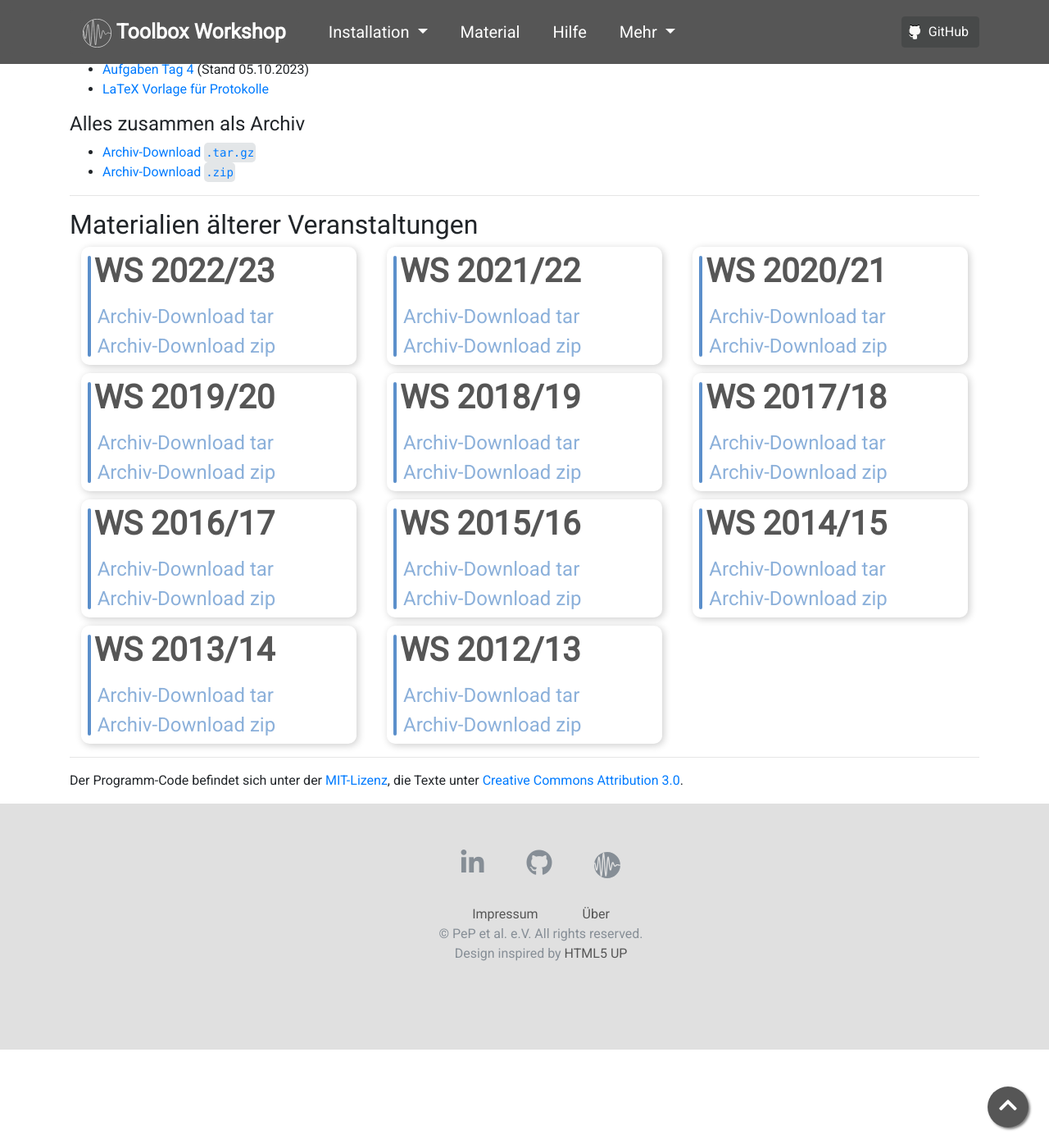
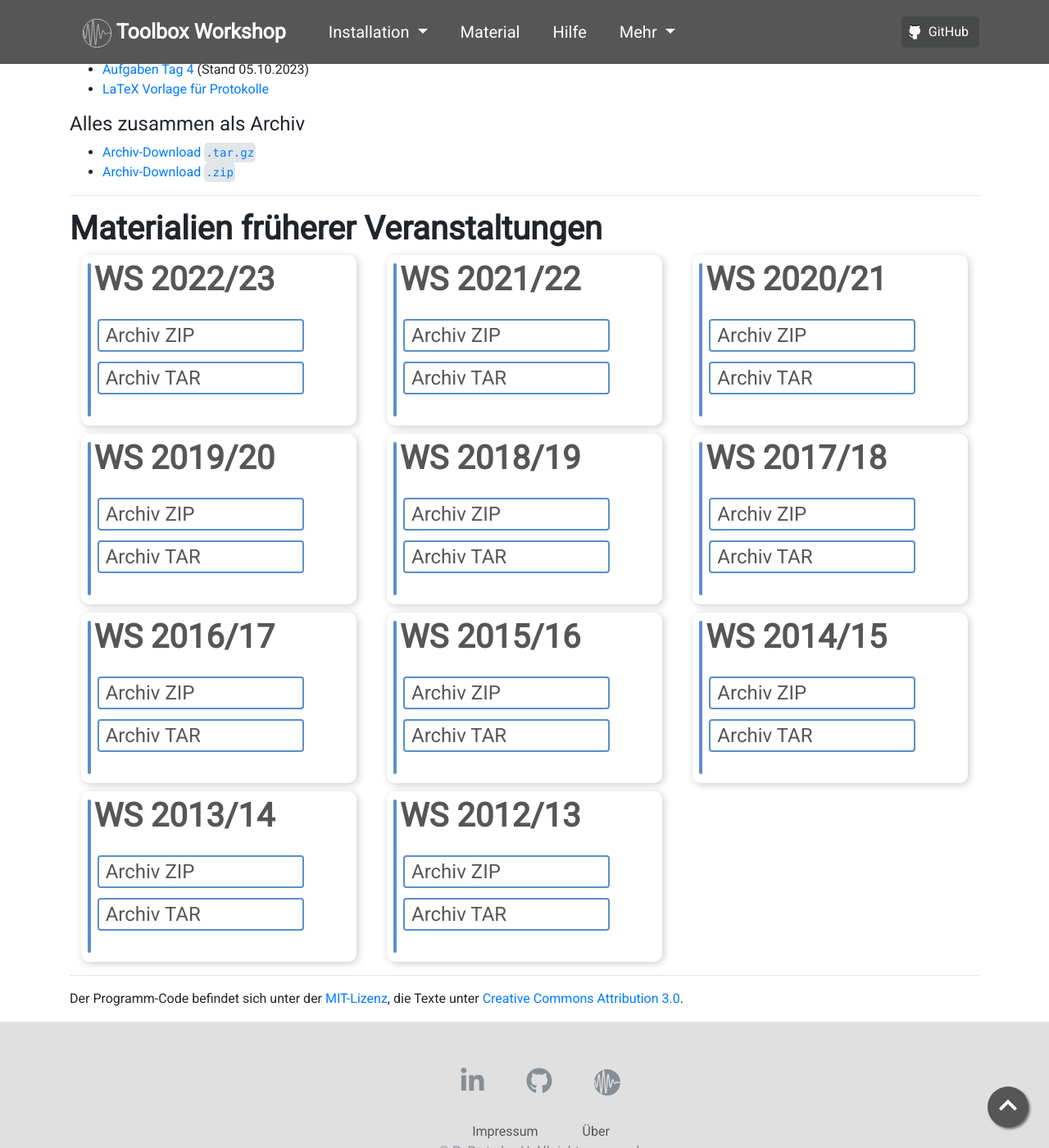
Before and after one commit to pep-dortmund/homepage-toolbox, a Jekyll site: the page built from archive.md, in a window 1280 px wide and 1400 px high, scrolled down 1388 px. Shown: the whole window at 82% size. Built offline with Jekyll 4.4.1, drawn with Linux system fonts in a browser that asks for light colours; nearby versions of some CDN libraries.

Commit message:
update archive cards
now both zip and tar ball download are working
seperate listing
each has its own download button to interact with

```diff
--- a/archive.md
+++ b/archive.md
@@ -83,107 +83,65 @@ description: Hier befinden sich die Materialien vergangener Veranstaltungen.
 
 ---
 
-## Materialien älterer Veranstaltungen
+# Materialien früherer Veranstaltungen
+
 
 <div class="archive-grid">
-  <div class="grid-item">
-    <div class="archive-card">
-      <div class="archive-title">WS 2022/23</div>
-      <div class="archive-body"> tar</div>
-      <a href="/files/archive/2022.tar.gz" class="archive-dl"></a>
-      <div class="archive-body"> zip</div>
-      <a href="/files/archive/2022.zip" class="archive-dl"></a>
-    </div>
+  <!-- Add more cards as needed -->
+  <div class="archive-card">
+    <div class="archive-title">WS 2022/23</div>
+    <a href="/files/archive/2022.zip" class="download-btn">Archiv ZIP</a>
+    <a href="/files/archive/2022.tar.gz" class="download-btn">Archiv TAR</a>
   </div>
-  <div class="grid-item">
-    <div class="archive-card">
-      <div class="archive-title">WS 2021/22</div>
-      <div class="archive-body"> tar</div>
-      <a href="/files/archive/2021.tar.gz" class="archive-dl"></a>
-      <div class="archive-body"> zip</div>
-      <a href="/files/archive/2021.zip" class="archive-dl"></a>
-    </div>
+  <div class="archive-card">
+    <div class="archive-title">WS 2021/22</div>
+    <a href="/files/archive/2021.zip" class="download-btn">Archiv ZIP</a>
+    <a href="/files/archive/2021.tar.gz" class="download-btn">Archiv TAR</a>
   </div>
-  <div class="grid-item">
-    <div class="archive-card">
-      <div class="archive-title">WS 2020/21</div>
-      <div class="archive-body"> tar</div>
-      <a href="/files/archive/2020.tar.gz" class="archive-dl"></a>
-      <div class="archive-body"> zip</div>
-      <a href="/files/archive/2020.zip" class="archive-dl"></a>
-    </div>
+  <div class="archive-card">
+    <div class="archive-title">WS 2020/21</div>
+    <a href="/files/archive/2020.zip" class="download-btn">Archiv ZIP</a>
+    <a href="/files/archive/2020.tar.gz" class="download-btn">Archiv TAR</a>
   </div>
-  <div class="grid-item">
-    <div class="archive-card">
-      <div class="archive-title">WS 2019/20</div>
-      <div class="archive-body"> tar</div>
-      <a href="/files/archive/2019.tar.gz" class="archive-dl"></a>
-      <div class="archive-body"> zip</div>
-      <a href="/files/archive/2019.zip" class="archive-dl"></a>
-    </div>
+  <div class="archive-card">
+    <div class="archive-title">WS 2019/20</div>
+    <a href="/files/archive/2019.zip" class="download-btn">Archiv ZIP</a>
+    <a href="/files/archive/2019.tar.gz" class="download-btn">Archiv TAR</a>
   </div>
-  <div class="grid-item">
-    <div class="archive-card">
-      <div class="archive-title">WS 2018/19</div>
-      <div class="archive-body"> tar</div>
-      <a href="/files/archive/2018.tar.gz" class="archive-dl"></a>
-      <div class="archive-body"> zip</div>
-      <a href="/files/archive/2018.zip" class="archive-dl"></a>
-    </div>
+  <div class="archive-card">
+    <div class="archive-title">WS 2018/19</div>
+    <a href="/files/archive/2018.zip" class="download-btn">Archiv ZIP</a>
+    <a href="/files/archive/2018.tar.gz" class="download-btn">Archiv TAR</a>
   </div>
-  <div class="grid-item">
-    <div class="archive-card">
-      <div class="archive-title">WS 2017/18</div>
-      <div class="archive-body"> tar</div>
-      <a href="/files/archive/2017.tar.gz" class="archive-dl"></a>
-      <div class="archive-body"> zip</div>
-      <a href="/files/archive/2017.zip" class="archive-dl"></a>
-    </div>
+  <div class="archive-card">
+    <div class="archive-title">WS 2017/18</div>
+    <a href="/files/archive/2017.zip" class="download-btn">Archiv ZIP</a>
+    <a href="/files/archive/2017.tar.gz" class="download-btn">Archiv TAR</a>
   </div>
-  <div class="grid-item">
-    <div class="archive-card">
-      <div class="archive-title">WS 2016/17</div>
-      <div class="archive-body"> tar</div>
-      <a href="/files/archive/2016.tar.gz" class="archive-dl"></a>
-      <div class="archive-body"> zip</div>
-      <a href="/files/archive/2016.zip" class="archive-dl"></a>
-    </div>
+  <div class="archive-card">
+    <div class="archive-title">WS 2016/17</div>
+    <a href="/files/archive/2016.zip" class="download-btn">Archiv ZIP</a>
+    <a href="/files/archive/2016.tar.gz" class="download-btn">Archiv TAR</a>
   </div>
-  <div class="grid-item">
-    <div class="archive-card">
-      <div class="archive-title">WS 2015/16</div>
-      <div class="archive-body"> tar</div>
-      <a href="/files/archive/2015.tar.gz" class="archive-dl"></a>
-      <div class="archive-body"> zip</div>
-      <a href="/files/archive/2015.zip" class="archive-dl"></a>
-    </div>
+  <div class="archive-card">
+    <div class="archive-title">WS 2015/16</div>
+    <a href="/files/archive/2015.zip" class="download-btn">Archiv ZIP</a>
+    <a href="/files/archive/2015.tar.gz" class="download-btn">Archiv TAR</a>
   </div>
-  <div class="grid-item">
-    <div class="archive-card">
-      <div class="archive-title">WS 2014/15</div>
-      <div class="archive-body"> tar</div>
-      <a href="/files/archive/2014.tar.gz" class="archive-dl"></a>
-      <div class="archive-body"> zip</div>
-      <a href="/files/archive/2014.zip" class="archive-dl"></a>
-    </div>
+  <div class="archive-card">
+    <div class="archive-title">WS 2014/15</div>
+    <a href="/files/archive/2014.zip" class="download-btn">Archiv ZIP</a>
+    <a href="/files/archive/2014.tar.gz" class="download-btn">Archiv TAR</a>
   </div>
-  <div class="grid-item">
-    <div class="archive-card">
-      <div class="archive-title">WS 2013/14</div>
-      <div class="archive-body"> tar</div>
-      <a href="/files/archive/2013.tar.gz" class="archive-dl"></a>
-      <div class="archive-body"> zip</div>
-      <a href="/files/archive/2013.zip" class="archive-dl"></a>
-    </div>
+  <div class="archive-card">
+    <div class="archive-title">WS 2013/14</div>
+    <a href="/files/archive/2013.zip" class="download-btn">Archiv ZIP</a>
+    <a href="/files/archive/2013.tar.gz" class="download-btn">Archiv TAR</a>
   </div>
-  <div class="grid-item">
-    <div class="archive-card">
-      <div class="archive-title">WS 2012/13</div>
-      <div class="archive-body"> tar</div>
-      <a href="/files/archive/2012.tar.gz" class="archive-dl"></a>
-      <div class="archive-body"> zip</div>
-      <a href="/files/archive/2012.zip" class="archive-dl"></a>
-    </div>
+  <div class="archive-card">
+    <div class="archive-title">WS 2012/13</div>
+    <a href="/files/archive/2012.zip" class="download-btn">Archiv ZIP</a>
+    <a href="/files/archive/2012.tar.gz" class="download-btn">Archiv TAR</a>
   </div>
 </div>
 
--- a/css/archive_cards.css
+++ b/css/archive_cards.css
@@ -11,7 +11,7 @@
   flex-direction: column;
   position: relative;
   width: 21rem;
-  height: 9rem;
+  height: 13rem;
   background: white;
   border-radius: 10px;
   overflow: hidden;
@@ -42,31 +42,28 @@
   z-index: 4;
 }
 
-.archive-body {
-  opacity: 0.7;
-  color: var(--pep-blue);
-  padding: 0 1.25rem;
-  transition: transform 300ms ease;
-  z-index: 5;
-}
-
-.archive-body::before {
-  content: "Archiv-Download";
-}
-
 .archive-card:hover .archive-title {
   transform: translateX(0.5rem);
 }
 
-.archive-card:hover .archive-body {
-  transform: translateX(0.5rem);
+.download-btn {
+  width: 75%;
+  display: inline-block;
+  /* background-color: var(--pep-blue); */
+  background-color: transparent;
+  border: 2.5px solid var(--pep-blue);
+  color: var(--pep-gray);
+  padding: 0rem 0.0rem 0.0rem 0.5rem;
+  z-index: 5;
+  text-decoration: none;
+  border-radius: 4px;
+  margin-top: 0.75rem;
+  margin-left: 1.25rem;
+  transition: transform 300ms ease;
 }
 
-.archive-dl {
-  position: absolute;
-  top: 0;
-  bottom: 0;
-  left: 0;
-  width: 100%;
-  z-index: 10;
+.download-btn:hover {
+  transform: translateX(0.5rem);
+  /* less hue and saturation tone from pep-blue */
+  background-color: rgba(138, 181, 222, 0.2);
 }
```
